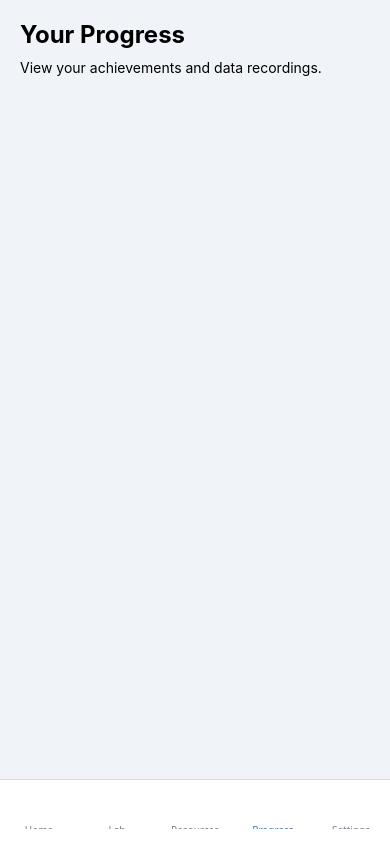
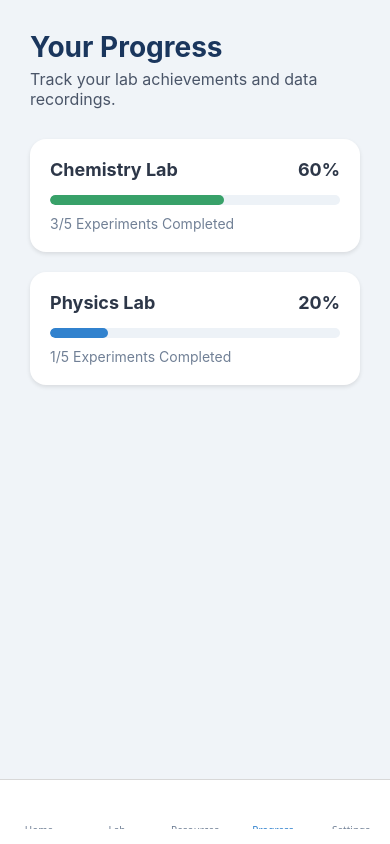
Before and after one commit to djBrandy/seku, a React Native app: screen /Progress in a window 390 px wide. Built offline with nearby package versions, Linux system fonts and the light colour scheme; some icons are missing; what react-native-worklets would draw is missing.

Commit message:
better progress screen ui

```diff
--- a/src/screens/ProgressScreen.tsx
+++ b/src/screens/ProgressScreen.tsx
@@ -5,14 +5,92 @@ const ProgressScreen = () => {
   return (
     <View style={styles.container}>
       <Text style={styles.title}>Your Progress</Text>
-      <Text>View your achievements and data recordings.</Text>
+      <Text style={styles.subtitle}>Track your lab achievements and data recordings.</Text>
+
+      <View style={styles.card}>
+        <View style={styles.cardHeader}>
+          <Text style={styles.cardTitle}>Chemistry Lab</Text>
+          <Text style={styles.cardPercent}>60%</Text>
+        </View>
+        <View style={styles.progressBar}>
+          <View style={[styles.progressFill, { width: '60%', backgroundColor: '#38a169' }]} />
+        </View>
+        <Text style={styles.cardStats}>3/5 Experiments Completed</Text>
+      </View>
+
+      <View style={styles.card}>
+        <View style={styles.cardHeader}>
+          <Text style={styles.cardTitle}>Physics Lab</Text>
+          <Text style={styles.cardPercent}>20%</Text>
+        </View>
+        <View style={styles.progressBar}>
+          <View style={[styles.progressFill, { width: '20%', backgroundColor: '#3182ce' }]} />
+        </View>
+        <Text style={styles.cardStats}>1/5 Experiments Completed</Text>
+      </View>
     </View>
   );
 };
 
 const styles = StyleSheet.create({
-  container: { flex: 1, padding: 20, backgroundColor: '#f0f4f8' },
-  title: { fontSize: 24, fontWeight: 'bold', marginBottom: 10 },
+  container: {
+    flex: 1,
+    padding: 30,
+    backgroundColor: '#f0f4f8'
+  },
+  title: {
+    fontSize: 28,
+    fontWeight: 'bold',
+    color: '#1a365d',
+    marginBottom: 5
+  },
+  subtitle: {
+    fontSize: 16,
+    color: '#4a5568',
+    marginBottom: 30,
+  },
+  card: {
+    backgroundColor: 'white',
+    borderRadius: 16,
+    padding: 20,
+    marginBottom: 20,
+    elevation: 3,
+    shadowColor: '#000',
+    shadowOffset: { width: 0, height: 2 },
+    shadowOpacity: 0.1,
+    shadowRadius: 4,
+  },
+  cardHeader: {
+    flexDirection: 'row',
+    justifyContent: 'space-between',
+    alignItems: 'center',
+    marginBottom: 15,
+  },
+  cardTitle: {
+    fontSize: 18,
+    fontWeight: 'bold',
+    color: '#2d3748',
+  },
+  cardPercent: {
+    fontSize: 18,
+    fontWeight: 'bold',
+    color: '#2d3748',
+  },
+  progressBar: {
+    height: 10,
+    backgroundColor: '#edf2f7',
+    borderRadius: 5,
+    marginBottom: 10,
+    overflow: 'hidden',
+  },
+  progressFill: {
+    height: '100%',
+    borderRadius: 5,
+  },
+  cardStats: {
+    fontSize: 14,
+    color: '#718096',
+  }
 });
 
 export default ProgressScreen;
```
